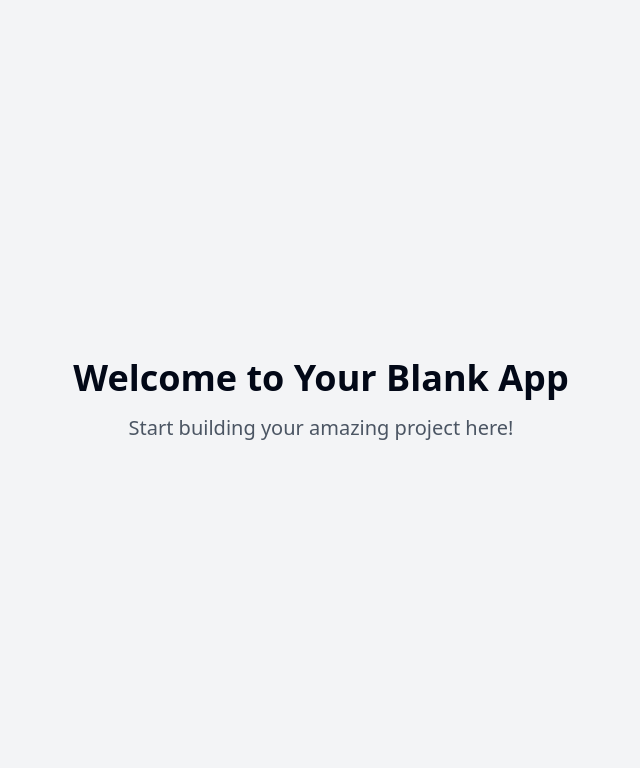
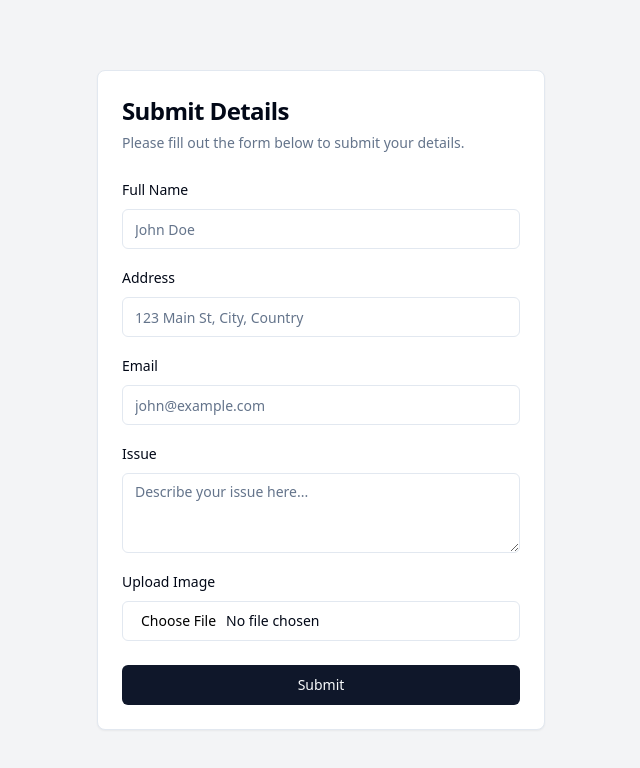
Before and after one commit to future3OOO/seamless-chat-integration, a React (Vite) app: page / in a window 1280 px wide. Shown: the top 768 px of the page, without its empty margins (319-959 px from the left). Built offline with nearby package versions, Linux system fonts and the light colour scheme.

Commit message:
Improve design and code structure
Refactor the existing codebase to enhance the design and overall structure. This includes updates to components, styles, and layout for better usability and aesthetics.
[skip gpt_engineer]

```diff
--- a/src/pages/Index.jsx
+++ b/src/pages/Index.jsx
@@ -1,12 +1,52 @@
-// Update this page (the content is just a fallback if you fail to update the page)
+import React from 'react';
+import { Button } from "@/components/ui/button";
+import { Input } from "@/components/ui/input";
+import { Textarea } from "@/components/ui/textarea";
+import { Label } from "@/components/ui/label";
+import { Card, CardHeader, CardTitle, CardDescription, CardContent, CardFooter } from "@/components/ui/card";
 
 const Index = () => {
+  const handleSubmit = (e) => {
+    e.preventDefault();
+    // Handle form submission logic here
+    console.log('Form submitted');
+  };
+
   return (
-    <div className="min-h-screen flex items-center justify-center bg-gray-100">
-      <div className="text-center">
-        <h1 className="text-4xl font-bold mb-4">Welcome to Your Blank App</h1>
-        <p className="text-xl text-gray-600">Start building your amazing project here!</p>
-      </div>
+    <div className="min-h-screen flex items-center justify-center bg-gray-100 p-4">
+      <Card className="w-full max-w-md">
+        <CardHeader>
+          <CardTitle className="text-2xl font-bold">Submit Details</CardTitle>
+          <CardDescription>Please fill out the form below to submit your details.</CardDescription>
+        </CardHeader>
+        <CardContent>
+          <form onSubmit={handleSubmit} className="space-y-4">
+            <div className="space-y-2">
+              <Label htmlFor="full_name">Full Name</Label>
+              <Input type="text" id="full_name" name="full_name" placeholder="John Doe" required />
+            </div>
+            <div className="space-y-2">
+              <Label htmlFor="address">Address</Label>
+              <Input type="text" id="address" name="address" placeholder="123 Main St, City, Country" required />
+            </div>
+            <div className="space-y-2">
+              <Label htmlFor="email">Email</Label>
+              <Input type="email" id="email" name="email" placeholder="john@example.com" required />
+            </div>
+            <div className="space-y-2">
+              <Label htmlFor="issue">Issue</Label>
+              <Textarea id="issue" name="issue" placeholder="Describe your issue here..." required />
+            </div>
+            <div className="space-y-2">
+              <Label htmlFor="image">Upload Image</Label>
+              <Input type="file" id="image" name="image" accept="image/*" />
+            </div>
+          </form>
+        </CardContent>
+        <CardFooter>
+          <Button type="submit" className="w-full">Submit</Button>
+        </CardFooter>
+      </Card>
     </div>
   );
 };
```
